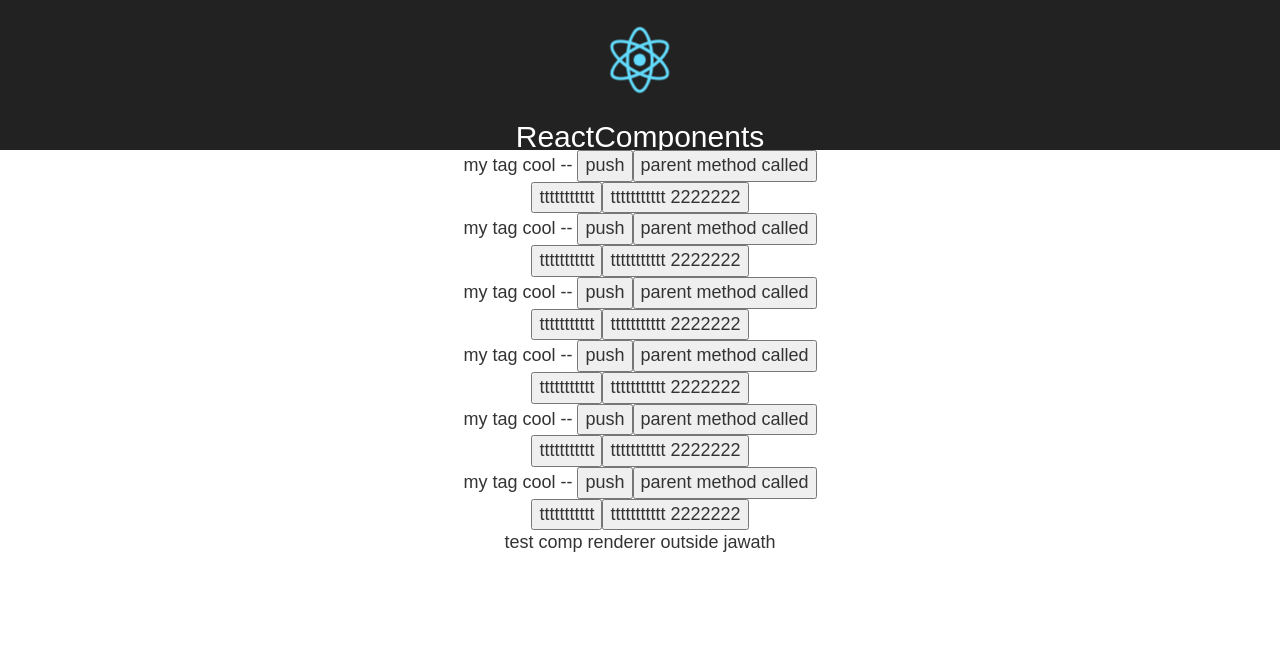
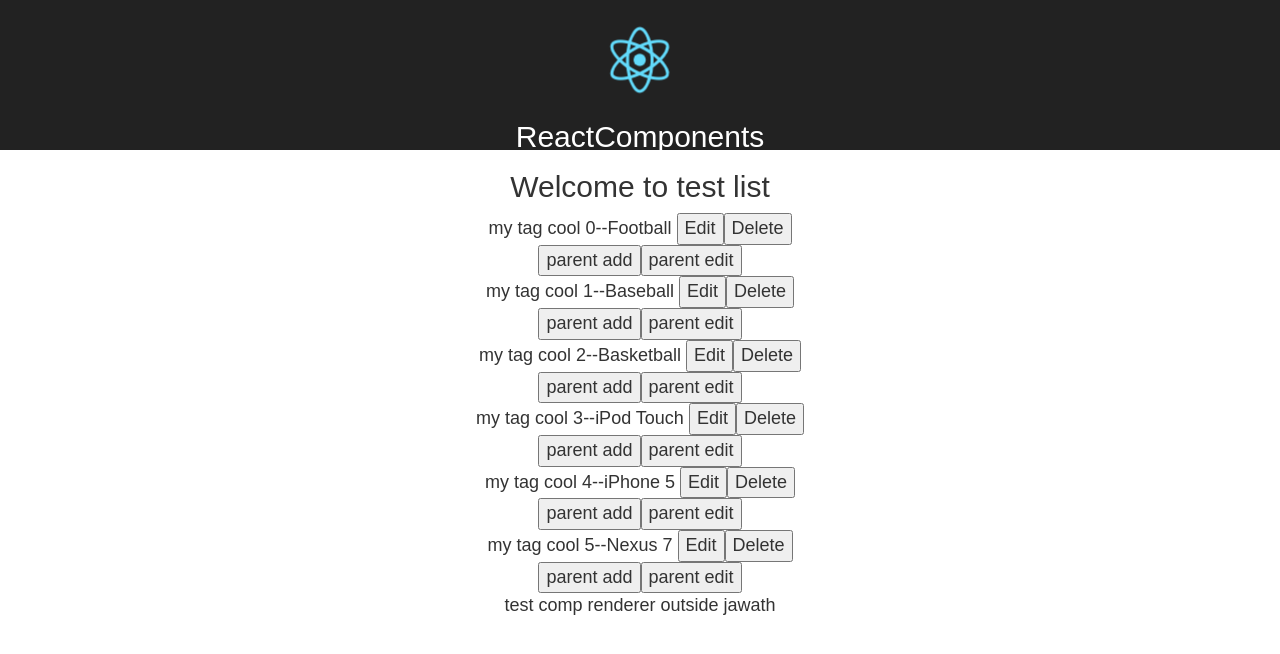
Before and after one commit to mjawath/ReactComponents, a React (Create React App) app in the folder reactcomponents/: page / in a window 1280 px wide. Shown: the top 654 px of the page. Built offline with nearby package versions, Linux system fonts and the light colour scheme.

Commit message:
Data Collection UI

```diff
--- a/reactcomponents/src/App.js
+++ b/reactcomponents/src/App.js
@@ -1,8 +1,7 @@
 import React, {Component} from 'react';
 import logo from './logo.svg';
 import './App.css';
-import OutSide from './OutSide';
-import DataGrid from './component/DataGrid'
+import Mylist from './component/test'
 
 
 
@@ -20,27 +19,13 @@ class App extends Component {
     }
 
     overiddenTest(){
-
+        console.log("tetetere");
     }
 
+
+
     render() {
-        let myitems = ["item--1","item--2","item--3","item--4","item--5","item--6"];
-        const myRenderer = ({data,index,onSelectedEvent})=>{
-            return <div>
-                        <span>my tag cool {index}--{data}  </span>
-                        <button className="button" onClick={()=>this.test(data)}>push</button>
-                        <button onClick={(()=>{
-                            console.log("test...............");
-                            // if(index !== 2)
-                                onSelectedEvent();
-                        }).bind(this)
-                        }>parent method called</button>
-            </div>;
-        };
 
-        const test = ({name})=>{
-           return <div><span>my paaaaaaaaaaaaaaa {name}</span></div>
-        };
 
 
         return (
@@ -53,10 +38,8 @@ class App extends Component {
 
                 </div>
                 <div className="App-intro">
-                    <DataGrid  collection={myitems} contentRender={myRenderer} footer = {OutSide}>
-
-                    </DataGrid>
-                </div>
+                    <Mylist/>
+               </div>
             </div>
         );
     }
--- /dev/null
+++ b/reactcomponents/src/component/DataCollectionUI.js
@@ -0,0 +1,75 @@
+
+import React, {Component} from 'react';
+import PropTypes from 'prop-types';
+import DataTemplateUI from './DataTemplateUI';
+
+const RendererClass = DataTemplateUI;
+
+class DataCollectionUI extends Component{
+
+
+
+    //arrow function preserves the this context
+    itemEventTest =()=>{
+        console.log(" DataCollectionUI itemEventTest");
+    }
+    customeE(dat){
+        console.log("-----------customeE----");
+        console.log(dat);
+    }
+    onParentLevelSelectedEvent=(params)=>{
+
+        console.log("onParentLevelSelectedEvent "+ ++this.testCounter );
+        console.log(params.name)
+    }
+
+    constructor(props){
+        super(props);
+        this.customeE = this.customeE.bind(this);
+        // this.onParentLevelSelectedEvent = this.onParentLevelSelectedEvent.bind(this);
+        this.testCounter = 0;
+    }
+
+
+
+
+    setItems(data){
+
+    }
+
+    render(){
+        const  CustomFooter =this.props.footer;// capitalisation is importent without it , this is not working
+        const collection = this.props.collection;
+        const ContentRender = this.props.contentRender;
+        if(ContentRender && ContentRender.prototype instanceof RendererClass){
+        const comps = [];
+            let index=0;
+            for (const item of collection){
+                comps.push(<div key={'DataCollectionUI-ItemKey'+ index}>
+                    <ContentRender item={item} index={index++}
+                                   onSelectedEvent={this.onParentLevelSelectedEvent}>
+
+                    </ContentRender>
+                    <button onClick={()=>   this.customeE(item)}>parent add</button>
+                    <button onClick={this.itemEventTest}>parent edit</button>
+
+                </div>);
+            }
+            return <div>
+                    {comps}
+                {CustomFooter && <CustomFooter name="jawath"/>}
+            </div>;
+        }
+       return <div>default implementation of list iteration should go her</div>
+    }
+}
+
+DataCollectionUI.propTypes = {
+
+        collection: PropTypes.array.isRequired,
+        contentRender: PropTypes.func.isRequired,
+        footer: PropTypes.func.isRequired,
+        itemEvent: PropTypes.func
+
+}
+export default DataCollectionUI;
--- a/reactcomponents/src/component/DataGrid.js
+++ /dev/null
@@ -1,63 +0,0 @@
-
-import React, {Component} from 'react';
-import PropTypes from 'prop-types';
-
-class DataGrid extends Component{
-
-    static get propTypes() {
-        return {
-            collection: PropTypes.array.isRequired,
-            contentRender: PropTypes.func.isRequired,
-            footer: PropTypes.func.isRequired,
-            itemEvent: PropTypes.func
-        }
-    }
-    //arrow function preserves the this context
-    itemEventTest =()=>{
-        console.log(" DataGrid itemEventTest");
-    }
-    customeE(dat){
-        console.log("---------------"+dat);
-    }
-    onParentLevelSelectedEvent=()=>{
-
-        console.log("onParentLevelSelectedEvent "+ ++this.testCounter )
-    }
-
-    constructor(props){
-        super(props);
-        this.customeE = this.customeE.bind(this);
-        // this.onParentLevelSelectedEvent = this.onParentLevelSelectedEvent.bind(this);
-        this.testCounter = 0;
-    }
-
-
-
-    setItems(data){
-
-    }
-
-    render(){
-        const  CustomFooter =this.props.footer;// capitalisation is importent without it , this is not working
-
-        let contentRender = this.props.contentRender;
-        if(contentRender){
-        let comps = [];
-        let collection = this.props.collection;
-            let index=0;
-            for (const item of collection){
-                comps.push(<div key={'DataGrid-ItemKey'+ index}>
-                    {contentRender(item,index++,this.onParentLevelSelectedEvent)}
-                    <button onClick={()=>   this.customeE(item)}>ttttttttttt</button>
-                    <button onClick={this.itemEventTest}>ttttttttttt 2222222</button>
-                </div>);
-            }
-            return <div>
-                    {comps}
-                {CustomFooter && <CustomFooter name="jawath"/>}
-            </div>;
-        }
-       return <div>default implementation of list iteration should go her</div>
-    }
-}
-export default DataGrid;
--- /dev/null
+++ b/reactcomponents/src/component/DataTemplateUI.js
@@ -0,0 +1,23 @@
+import React, {Component} from 'react';
+import PropTypes from 'prop-types';
+
+class DataTemplateUI extends Component{
+
+    constructor(props) {
+        super(props);
+    }
+
+    render(){
+        return<div>
+            <span>{ this.props.path ? this.props.data[this.props.path]:this.props.data}</span>
+        </div>
+    }
+}
+
+DataTemplateUI.propTypes = {
+    item: PropTypes.object.isRequired,
+    path: PropTypes.string,
+    onSelectEvent: PropTypes.func
+
+}
+export default DataTemplateUI;
--- /dev/null
+++ b/reactcomponents/src/component/MyCustomDataTem.js
@@ -0,0 +1,29 @@
+import React, {Component} from 'react';
+import PropTypes from 'prop-types';
+import DataTemplateUI from './DataTemplateUI';
+
+ class MyCustomDataTem extends DataTemplateUI{
+
+
+     constructor(props) {
+         super(props);
+         this.idx = 0;
+         // this.myCustomRenderFunction = this.myCustomRenderFunction.bind(this);
+     }
+
+     render(){
+        return<div>
+            <span>my tag cool {this.props.index}--{this.props.item.name}  </span>
+            <button className="button"
+                    onClick={()=>this.myCustomRenderFunction(this.props.item)}>Edit</button>
+            <button onClick={()=>this.props.onSelectedEvent({test:"new"})}>Delete</button>
+        </div>;
+    }
+    myCustomRenderFunction(item){
+        this.idx = this.idx+ 27;
+        console.log("   ------  "+item+ " "+ this.idx);
+        console.log("do i can execute parents event ")
+        this.props.onSelectedEvent(item);
+    }
+}
+export default MyCustomDataTem;
--- a/reactcomponents/src/component/test.js
+++ b/reactcomponents/src/component/test.js
@@ -1,6 +1,24 @@
 import React, {Component} from 'react';
-import {PRODUCTS} from "./MockData";
+import {PRODUCTS,Items} from "./MockData";
+import DataTemplateUI from './DataTemplateUI';
+import DataCollectionUI from './DataCollectionUI';
+import OutSide from './OutSide';
+import MyCustomDataTem from './MyCustomDataTem';
 
+
+let myitems = ["item--1","item--2","item--3","item--4","item--5","item--6"];
+
+const myRenderer = ({data,index,onSelectedEvent})=>{
+    return <div>
+        <span>my tag cool {index}--{data}  </span>
+        <button className="button" onClick={()=>this.test(data)}>push</button>
+        <button onClick={onSelectedEvent}>parent method called</button>
+    </div>;
+};
+
+const test = ({name})=>{
+    return <div><span>my paaaaaaaaaaaaaaa {name}</span></div>
+};
 
 class Mylist extends Component {
 
@@ -9,7 +27,13 @@ class Mylist extends Component {
         return (
             <div className="App">
                 <h2>Welcome to test list</h2>
-                <FilterableProductTable products={PRODUCTS}/>
+                {/*<FilterableProductTable products={PRODUCTS}/>*/}
+
+                <DataCollectionUI collection={Items} footer = {OutSide} contentRender={MyCustomDataTem}>
+
+                </DataCollectionUI>
+                {/*{myRenderer({data:'test',index:27,onSelectedEvent:this.overiddenTest})}*/}
+
             </div>
         );
     }
```
Also changed, not shown: reactcomponents/src/component/OutSide.js (renamed from reactcomponents/src/OutSide.js).
